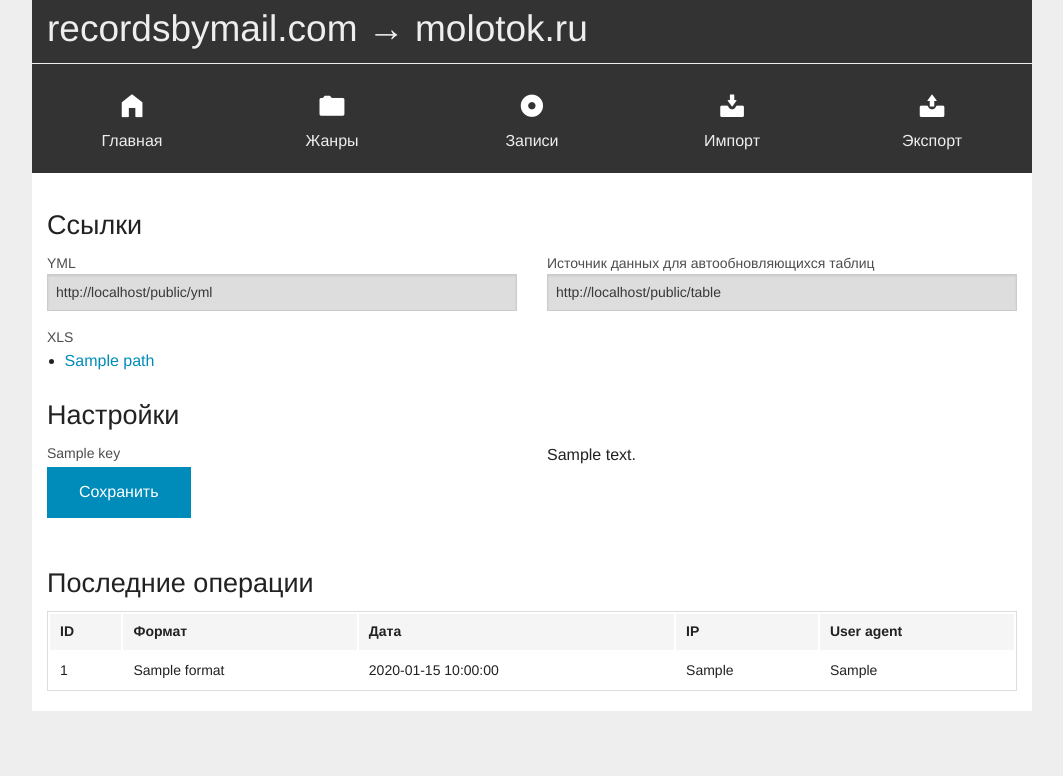
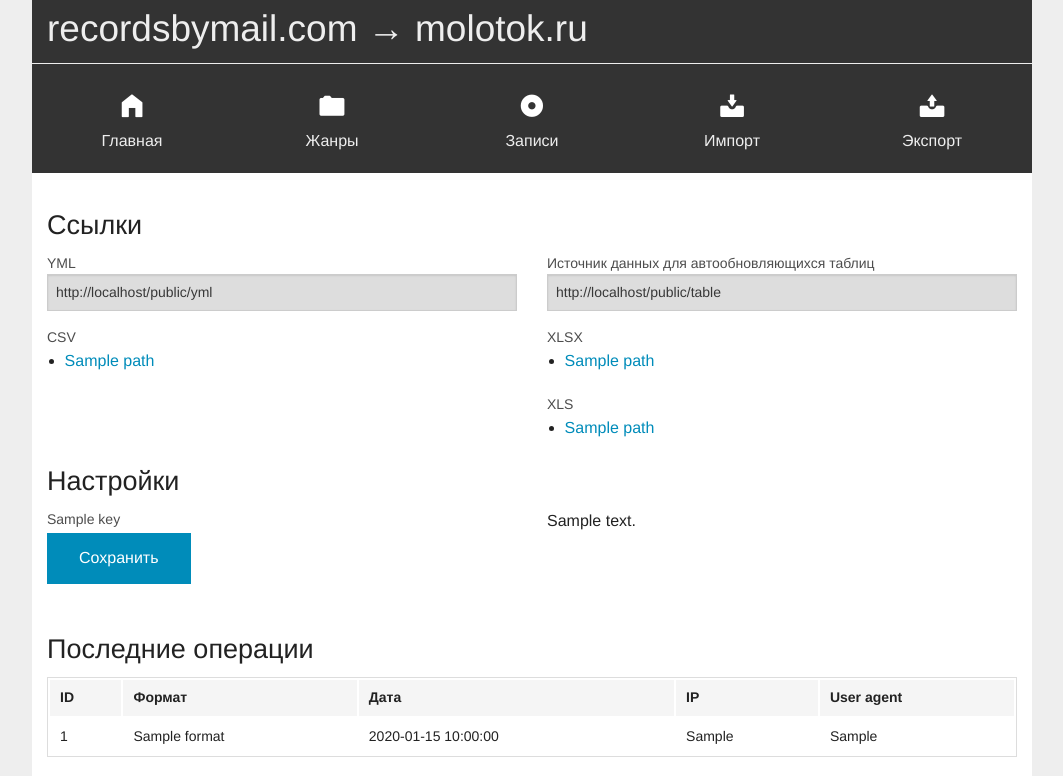
Before and after one commit to notapresent/jh2, a Flask app: template rbm2m/templates/export_list.html in a window 1280 px wide. Shown: the top 776 px of the page, without its empty margins (108-1171 px from the left). Run offline with Flask 2, Linux system fonts and the light colour scheme; the template is opened without the code that fills it: most values are stand-ins (such as "Sample title", 1, 10 or a date in 2020).

Commit message:
New export file links section

```diff
--- a/rbm2m/templates/export_list.html
+++ b/rbm2m/templates/export_list.html
@@ -17,16 +17,37 @@
                 </div>
             </div>
             <div class="row">
-                <div class="large-12 column">
-                    <label for="link_xls">XLS</label>
-                    <ul id="link_xls">
-                        {% for path in files %}
+                <div class="large-6 column">
+                    <label for="link_csv">CSV</label>
+                    <ul id="link_csv">
+                        {% for path in files.csv %}
                         <li>
                             <a href="{{ url_for('public.serve_media', path=path) }}">{{ path }}</a>
                         </li>
                         {% endfor %}
                     </ul>
                 </div>
+
+                <div class="large-6 column">
+                    <label for="link_xlsx">XLSX</label>
+                    <ul id="link_xlsx">
+                        {% for path in files.xlsx %}
+                        <li>
+                            <a href="{{ url_for('public.serve_media', path=path) }}">{{ path }}</a>
+                        </li>
+                        {% endfor %}
+                    </ul>
+
+                    <label for="link_xls">XLS</label>
+                    <ul id="link_xls">
+                        {% for path in files.xls %}
+                        <li>
+                            <a href="{{ url_for('public.serve_media', path=path) }}">{{ path }}</a>
+                        </li>
+                        {% endfor %}
+                    </ul>
+                </div>
+
             </div>
         </form>
 
```
Also changed, not shown: rbm2m/views/manage.py (+6 -3 lines).
